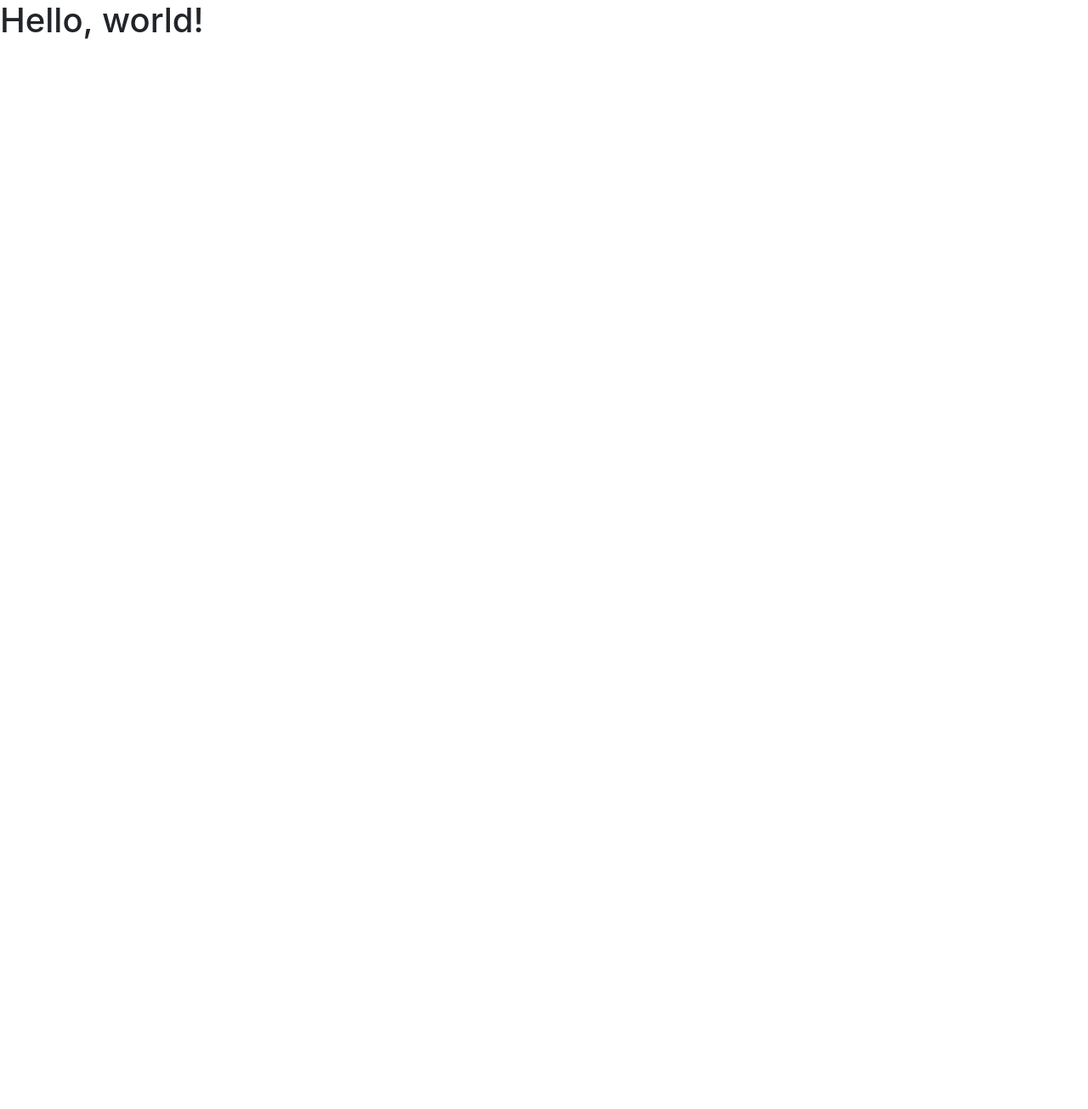
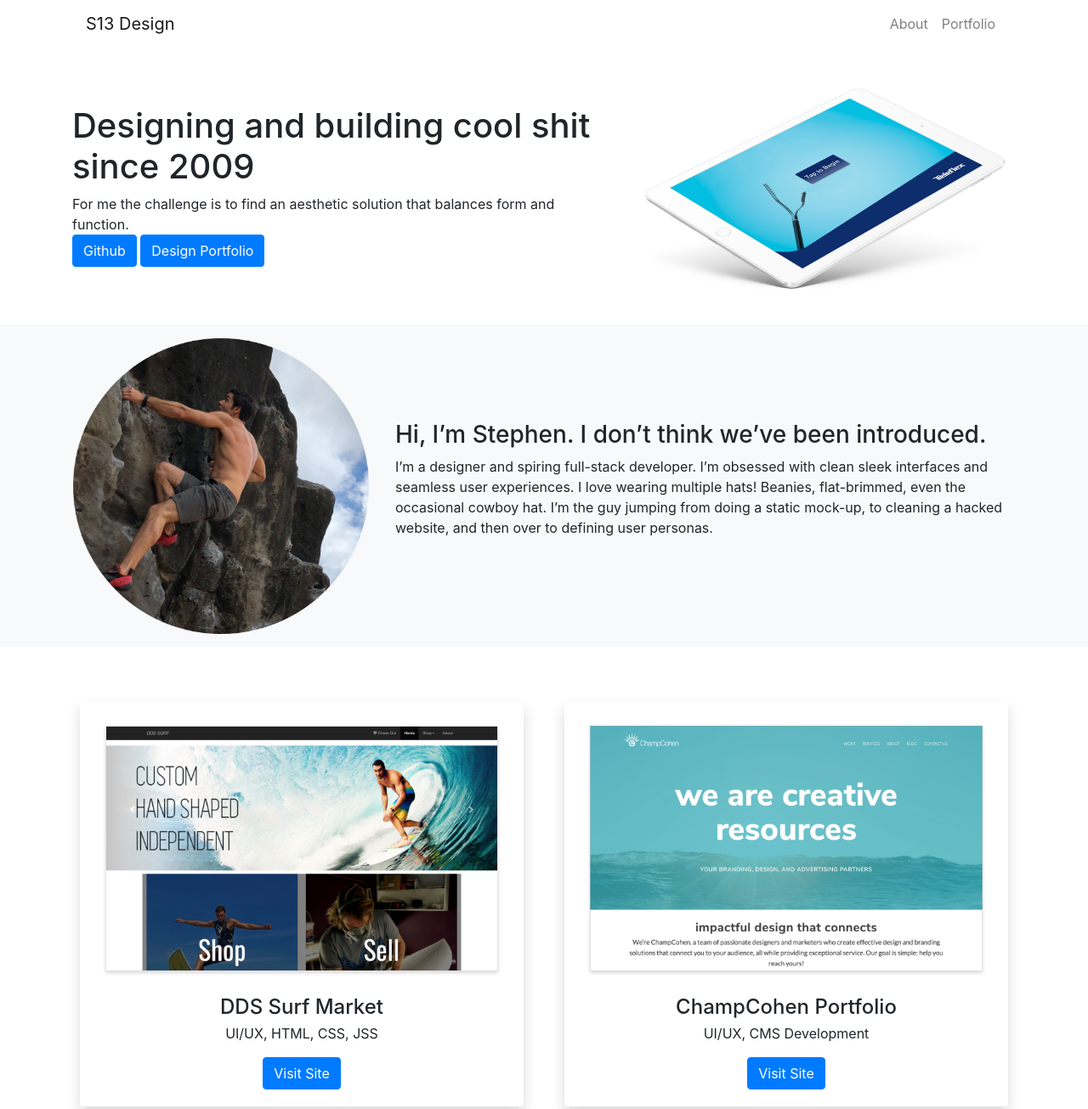
Before and after one commit to Ebolus1/personal-portfolio, a plain HTML site: page index.html in a window 1280 px wide. Shown: the top 1305 px of the page at 85% size. Before the commit the page ends 800 px from the top, so only its background shows below. Drawn offline with nearby package versions, Linux system fonts and the light colour scheme.

Commit message:
home page structure and images

```diff
--- a/index.html
+++ b/index.html
@@ -11,7 +11,102 @@
     <title>Stephen Bolus Portflio</title>
   </head>
   <body>
-    <h1>Hello, world!</h1>
+    <!-- Nav bar -->
+    <div class="container">
+    <nav class="navbar navbar-expand-lg navbar-light bg-white">
+      <a class="navbar-brand" href="#">S13 Design</a>
+      <button class="navbar-toggler" type="button" data-toggle="collapse" data-target="#navbarToggler" aria-controls="navbarTogglerContent" aria-expanded="false" aria-label="Toggle navigation">
+        <span class="navbar-toggler-icon"></span>
+      </button>
+      <div class="collapse navbar-collapse" id="navbarToggler">
+        <ul class="navbar-nav ml-auto mt-2 mt-lg-0">
+          <li class="nav-item ">
+            <a class="nav-link" href="#">About</a>
+          </li>
+          <li class="nav-item">
+            <a class="nav-link" href="#">Portfolio</a>
+          </li>
+        </ul>
+      </div>
+    </nav>
+  <!--Main Content-->
+    <div class="row hero pt-4 pb-4">
+      <div class="col-md-7 mt-auto mb-auto">
+        <h1>Designing and building cool shit since 2009</h1>
+        <div class="hero-sub-title">For me the challenge is to find an aesthetic solution that balances form and function.</div>
+        <button type="button" class="btn btn-primary">Github</button>
+        <button type="button" class="btn btn-primary">Design Portfolio</button>
+      </div>
+      <div class="col-md-5 mt-auto mb-auto">
+        <img src="images/tf-ipad.jpg" class="img-fluid"/>
+      </div>
+    </div>
+    </div>
+    <div class="bg-light">
+    <div class="container">
+    <div class="row">
+      <div class="col-md-4 p-3">
+        <img src="images/stephen_climb.png" class="img-fluid"/>
+      </div>
+      <div class="col-md-8 my-auto">
+        <h3>Hi, I’m Stephen. I don’t think we’ve been introduced.</h3>
+        <p>I’m a designer and spiring full-stack developer.  I’m obsessed with clean sleek interfaces and seamless user experiences. I love wearing multiple hats!  Beanies, flat-brimmed, even the occasional cowboy hat. I’m the guy jumping from doing a static mock-up, to cleaning a hacked website, and then over to defining user personas.
+        </p>
+      </div>
+    </div>
+  </div>
+  </div>
+  <div class="container">
+    <div class="row my-4 py-3">
+      <div class="col-md-6 p-4">
+        <div class="card border-0 text-center px-4 pt-4 shadow">
+          <img class="img-fluid" src="images/dds_surf.jpg" alt="Card image">
+          <div class="card-body">
+            <h4 class="mb-1">DDS Surf Market</h4>
+            <p class="card-text">UI/UX, HTML, CSS, JSS</p>
+            <a href="#" class="btn btn-primary">Visit Site</a>
+          </div>
+        </div>
+      </div>
+      <div class="col-md-6 p-4">
+        <div class="card border-0 text-center px-4 pt-4 shadow round">
+          <img class="img-fluid" src="images/ccda_portfolio.jpg" alt="Card image">
+          <div class="card-body">
+            <h4 class="mb-1">ChampCohen Portfolio</h4>
+            <p class="card-text">UI/UX, CMS Development</p>
+            <a href="#" class="btn btn-primary">Visit Site</a>
+          </div>
+        </div>
+      </div>
+      <div class="col-md-6 p-4">
+        <div class="card border-0 text-center px-4 pt-4 shadow round">
+          <img class="img-fluid" src="images/weck_360.jpg" alt="Card image">
+          <div class="card-body">
+            <h4 class="mb-1">Weck 360 Microsite</h4>
+            <p class="card-text">UI/UX, HTML, CSS, JSS</p>
+            <a href="#" class="btn btn-primary">Visit Site</a>
+          </div>
+        </div>
+      </div>
+      <div class="col-md-6 p-4">
+        <div class="card border-0 text-center px-4 pt-4 shadow round">
+          <img class="img-fluid" src="images/hayer.jpg" alt="Card image">
+          <div class="card-body">
+            <h4 class="mb-1">Hayer Architecture</h4>
+            <p class="card-text">UI/UX, CMS Development</p>
+            <a href="#" class="btn btn-primary">Visit site</a>
+          </div>
+        </div>
+      </div>
+    </div>
+  </div>
+  <div class="footer text-center py-3 mt-3 bg-dark">
+    <div class="footer-text">
+      © S13 Design | Thanks for visiting 👍
+    </div>
+
+  </div>
+
 
     <!-- Optional JavaScript -->
     <!-- jQuery first, then Popper.js, then Bootstrap JS -->
```
Also changed, not shown: images/ccda_portfolio.jpg (added), images/dds_surf.jpg (added), images/hayer.jpg (added), images/stephen_climb.png (added), images/tf-ipad.jpg (added), images/weck_360.jpg (added), 1 other file.
